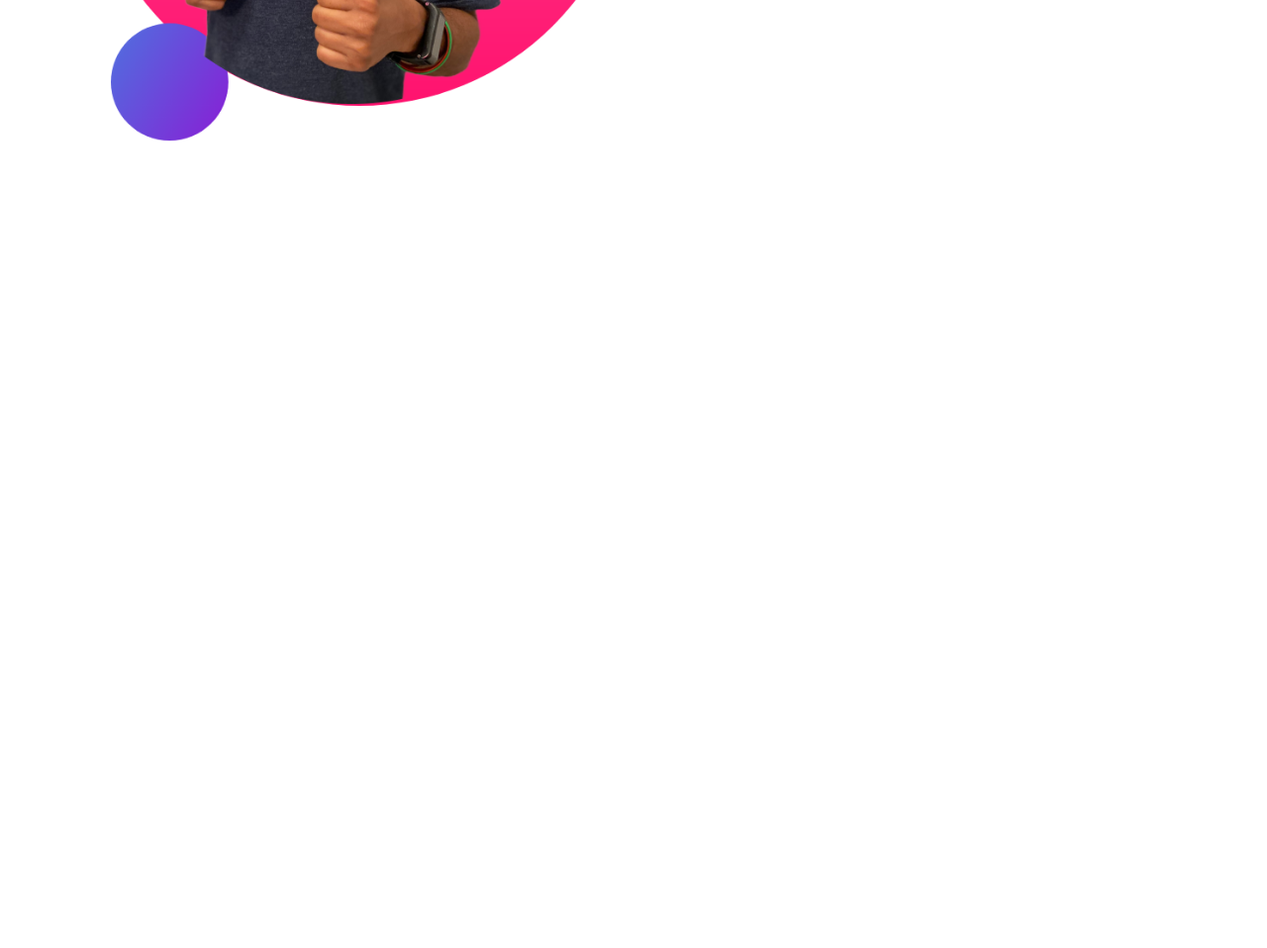
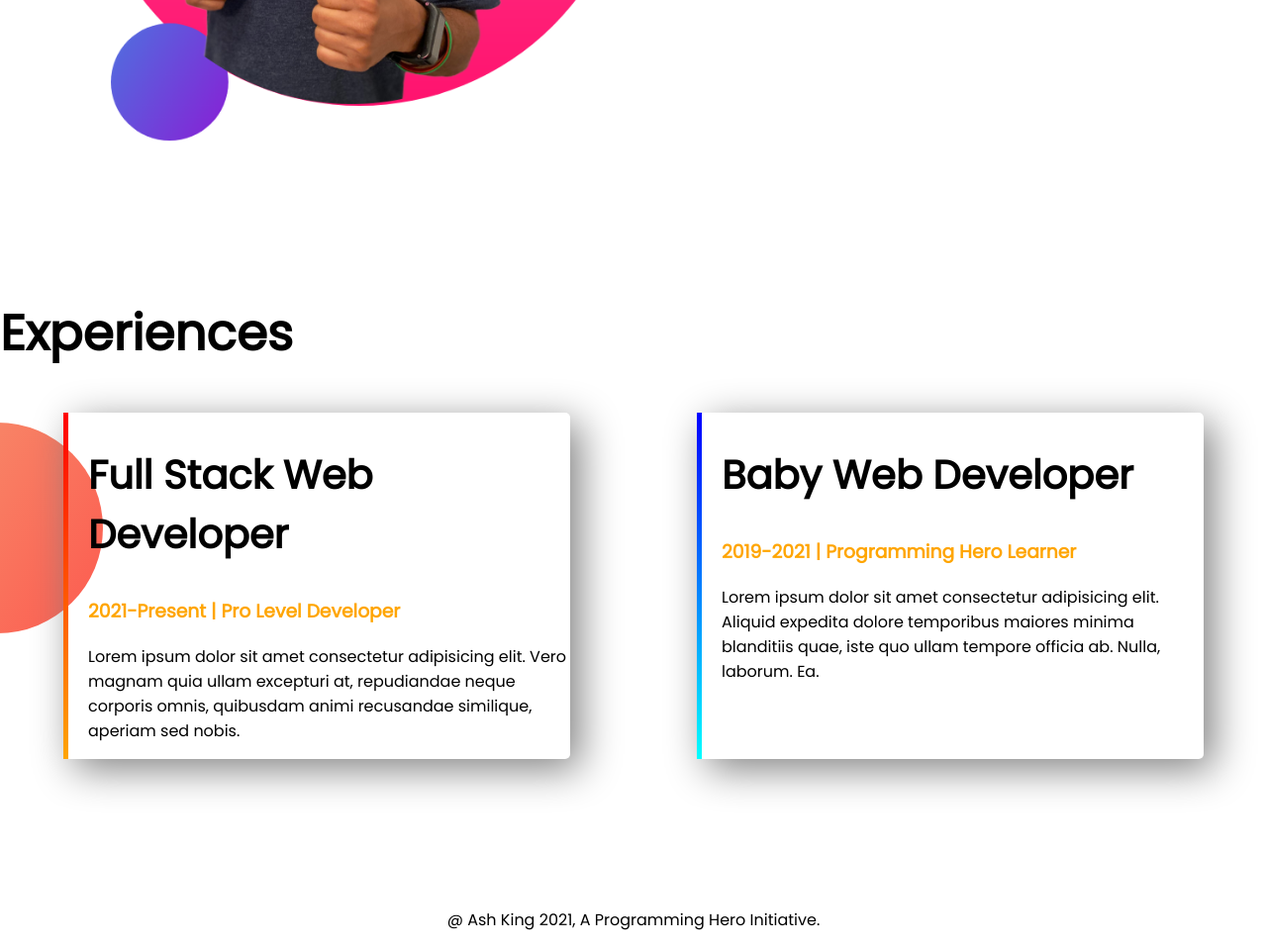
Before and after one commit to ash-haash/developer-portfolio, a plain HTML site: page index.html in a window 1280 px wide. Shown: the part 1214-2172 px from the top of the page at 99% size. Before the commit the page ends 1514 px from the top, so only its background shows below. Drawn offline with Linux system fonts and the light colour scheme.

Commit message:
experience and footer section added

```diff
--- a/index.html
+++ b/index.html
@@ -13,7 +13,7 @@
 </head>
 
 <body>
-    <section class="top-banner">
+    <section class="top-banner flexible-container">
         <div class="half-width">
             <h1>Welcome To</h1>
             <h1><span class="orange-color">Ash King</span> World</h1>
@@ -28,7 +28,7 @@
             <img src="images/jhankar.png" alt="">
         </div>
     </section>
-    <section class="dream-big">
+    <section class="dream-big flexible-container">
         <div class="half-width">
             <img src="images/jhankar2.png" alt="">
         </div>
@@ -42,6 +42,27 @@
             <a class="link-button" target="_blank" href="https://www.google.com">DOWNLOAD RESUME</a>
         </div>
     </section>
+    <section class="experience-area">
+        <h1>Experiences</h1>
+        <div class="flexible-container">
+            <div id="pro-dev" class="experience-item">
+                <h2>Full Stack Web Developer</h2>
+                <h3 class="orange-color">2021-Present | Pro Level Developer</h3>
+                <p>Lorem ipsum dolor sit amet consectetur adipisicing elit. Vero magnam quia ullam excepturi at,
+                    repudiandae
+                    neque corporis omnis, quibusdam animi recusandae similique, aperiam sed nobis.</p>
+            </div>
+            <div id="baby-dev" class="experience-item">
+                <h2>Baby Web Developer</h2>
+                <h3 class="orange-color">2019-2021 | Programming Hero Learner</h3>
+                <p>Lorem ipsum dolor sit amet consectetur adipisicing elit. Aliquid expedita dolore temporibus maiores
+                    minima blanditiis quae, iste quo ullam tempore officia ab. Nulla, laborum. Ea.</p>
+            </div>
+        </div>
+    </section>
+    <footer>
+        <p>@ Ash King 2021, A Programming Hero Initiative.</p>
+    </footer>
 </body>
 
 </html>
--- a/style.css
+++ b/style.css
@@ -5,10 +5,13 @@ body{
 h1{
     font-size: 50px;
 }
+h2{
+    font-size: 40px;
+}
 .orange-color{
     color: orange;
 }
-section{
+.flexible-container{
     display: flex;
     margin-bottom: 150px;
 }
@@ -37,3 +40,29 @@ section{
     background-repeat: no-repeat;
     background-position: right;
 }
+.experience-area{
+    background-image: url(images/exp-bg.png);
+    background-repeat: no-repeat;
+    background-position: left;
+}
+.experience-item{
+    width: 40%;
+    margin-left: 5%;
+    margin-right: 5%;
+    border-radius: 5px;
+    padding-left: 20px;
+    box-shadow: 10px 10px 40px gray;
+}
+#baby-dev{
+    border-left: 5px solid;
+    border-image: linear-gradient(blue, cyan);
+    border-image-slice: 1;
+}
+#pro-dev{
+    border-left: 5px solid;
+    border-image: linear-gradient(red, orange);
+    border-image-slice: 1;
+}
+footer p{
+    text-align: center;
+}
```
